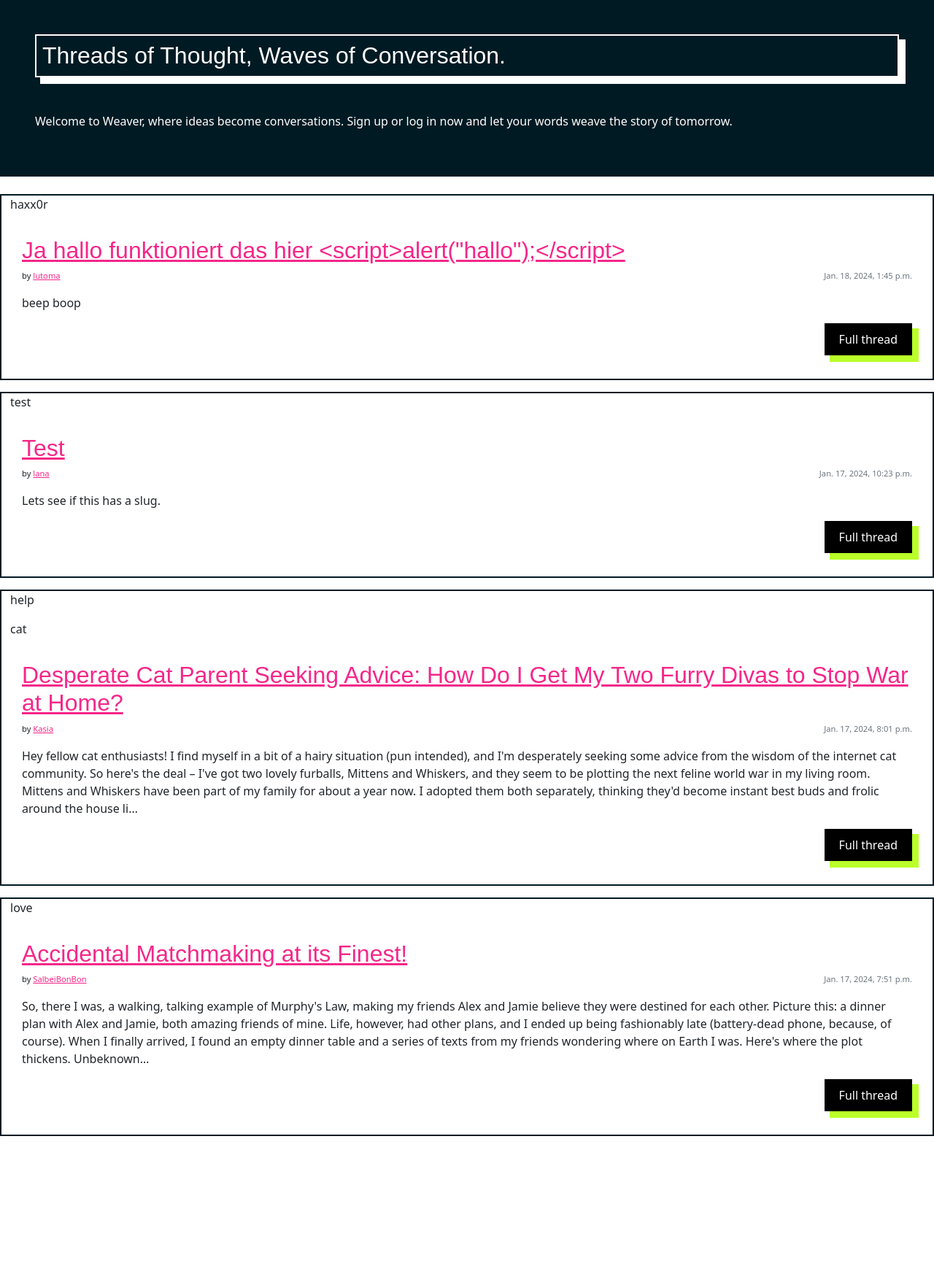
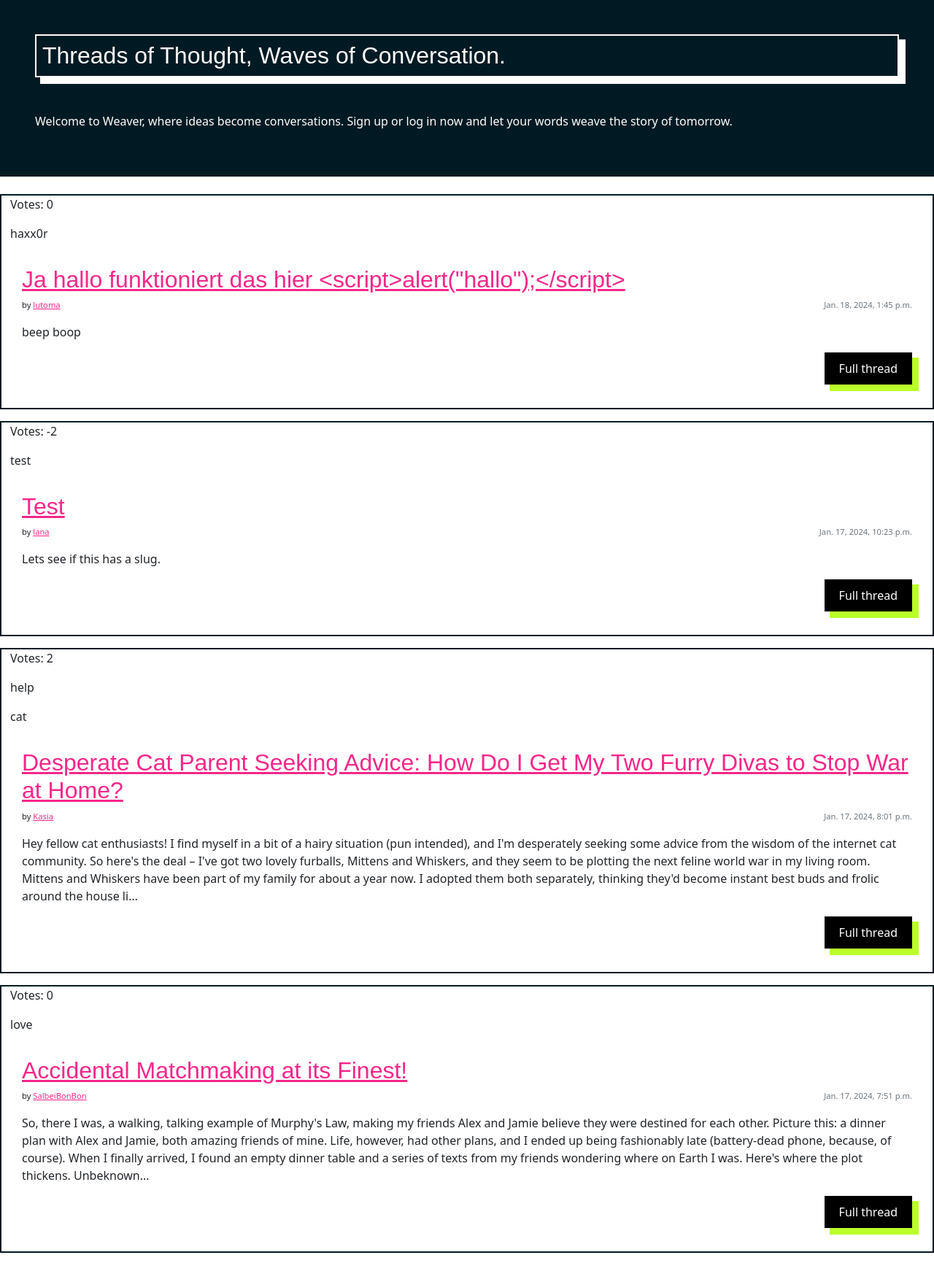
Before and after one commit to DasUnicorn/WordWeave, a Django app: page / in a window 1280 px wide. Shown: the part 429-2186 px from the top of the page at 73% size. Before the commit the page ends 1986 px from the top, so only its background shows below. Run offline with Django 4.2, Linux system fonts and the light colour scheme; data comes from the database, SQL or seed files in the repository; parts of the project's set-up code (start-up, migrations or seed data) failed here and were passed over; some web fonts are replaced.

Commit message:
fix: make votes visible to all users and voting only possible to logged in users.

```diff
--- a/weave_manager/templates/index.html
+++ b/weave_manager/templates/index.html
@@ -20,8 +20,8 @@
             <div class="row">
                 {% for thread in thread_list %}
                 <div class="card my-2 ">
+                    <p>Votes: {{ thread.votes }}</p>
                     {% if request.user.is_authenticated %}
-                    <p>Votes: {{ thread.votes }}</p>
                     <a href="{% url 'upvote_thread' thread_id=thread.id %}">Upvote</a>
                     <a href="{% url 'downvote_thread' thread_id=thread.id %}">Downvote</a>
                     {% endif %}
--- a/weave_manager/templates/thread_detail.html
+++ b/weave_manager/templates/thread_detail.html
@@ -3,8 +3,8 @@
 {% block content %}
 <!-- Display the Thread -->
 <div class="card my-2">
+    <p>Votes: {{ thread.votes }}</p>
     {% if request.user.is_authenticated %}
-    <p>Votes: {{ thread.votes }}</p>
     <a href="{% url 'upvote_thread' thread_id=thread.id %}">Upvote</a>
     <a href="{% url 'downvote_thread' thread_id=thread.id %}">Downvote</a>
     {% endif %}
```
